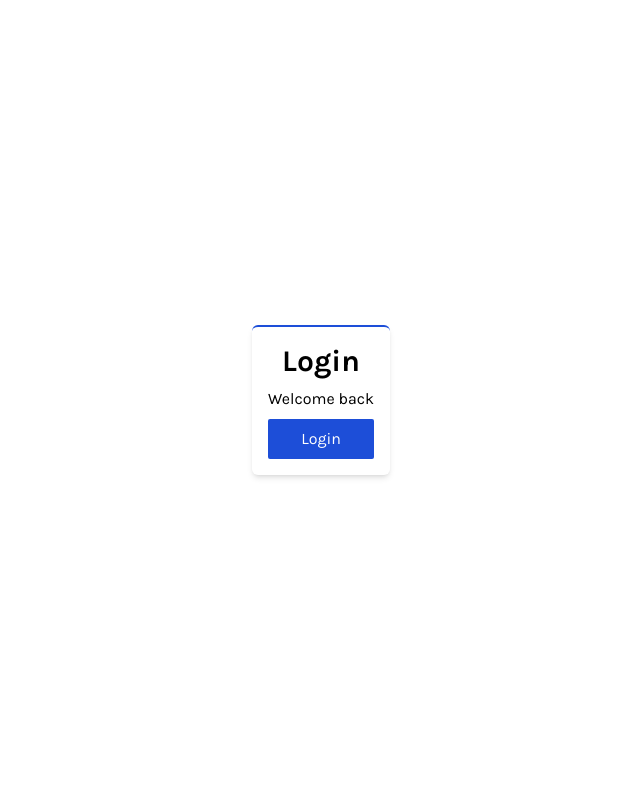
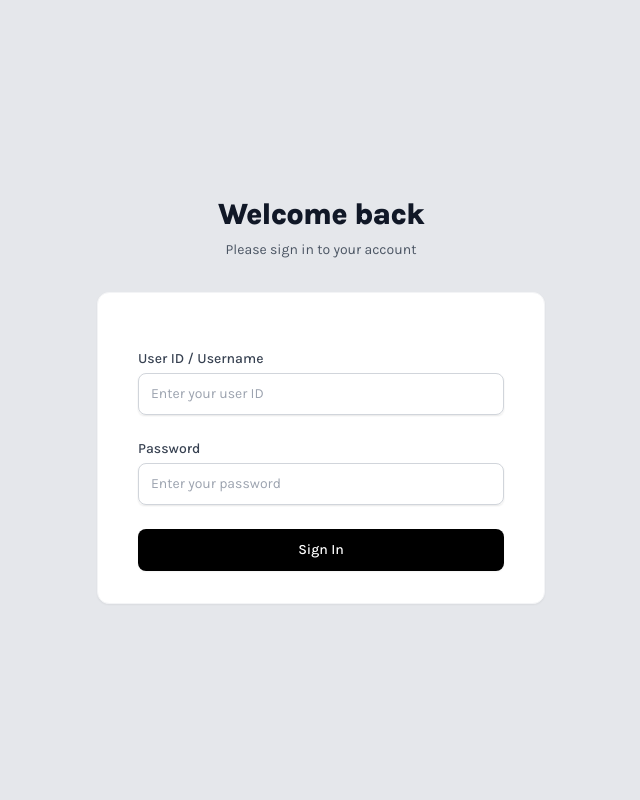
Before and after one commit to alsongarbuja/Human_Resource_Management_System, a Django app: page /auth/login/ in a window 1280 px wide. Shown: the whole page, without its empty margins (319-959 px from the left). Run offline with Django 5.2, Linux system fonts and the light colour scheme; some libraries are stand-ins or nearby versions.

Commit message:
component: add input field component

```diff
--- a/employeemanagement/templates/auth/login.html
+++ b/employeemanagement/templates/auth/login.html
@@ -3,12 +3,42 @@
 {% block title %}Time Clock Management | Login{% endblock title %}
 
 {% block main_content %}
-  <main class="flex items-center justify-center w-full h-screen bg-white text-black">
-    <form class="shadow-md rounded-md border-t-2 border-blue-700 p-4 flex flex-col items-center gap-2">
-      <h3 class="text-3xl font-bold">Login</h3>
-      <p>Welcome back</p>
+  <main class="h-screen flex flex-col justify-center px-8 bg-gray-200">
+    <div class="sm:mx-auto sm:w-full sm:max-w-md">
+      <h2 class="text-center text-3xl font-extrabold tracking-tight text-gray-900">
+        Welcome back
+      </h2>
+      <p class="mt-2 text-center text-sm text-gray-600">
+        Please sign in to your account
+      </p>
+    </div>
 
-      <button type="submit" class="p-2 rounded-sm bg-blue-700 text-white text-center w-full">Login</button>
-    </form>
+    <div class="mt-8 sm:mx-auto sm:w-full sm:max-w-md">
+      <div class="bg-white py-8 px-4 shadow-sm border border-gray-100 sm:rounded-xl sm:px-10">
+        <form class="space-y-6" method="POST">
+          {% csrf_token %}
+
+          {% if form.non_field_errors %}
+            <div class="bg-red-50 border-l-4 border-red-400 p-4 rounded">
+              <div class="flex">
+                <div class="text-sm text-red-700">
+                  {% for error in form.non_field_errors %}
+                    <p>{{ error }}</p>
+                  {% endfor %}
+                </div>
+              </div>
+            </div>
+          {% endif %}
+
+          {% include 'components/input.html'  with id='username' name='username' label='User ID / Username' placeholder='Enter your user ID' required=True error=form.username.errors.0 %}
+          {% include 'components/input.html'  with id='password' name='password' label='Password' type='password' placeholder='Enter your password' required=True error=form.password.errors.0 %}
+
+          <button type="submit"
+              class="w-full flex justify-center py-2.5 px-4 border border-transparent rounded-lg shadow-sm text-sm font-medium text-white bg-black hover:bg-gray-950 focus:outline-none focus:ring-2 focus:ring-offset-2 focus:ring-black transition duration-150 cursor-pointer">
+            Sign In
+          </button>
+        </form>
+      </div>
+    </div>
   </main>
-{% endblock main_content %}
+{% endblock %}
--- /dev/null
+++ b/templates/components/input.html
@@ -0,0 +1,24 @@
+{% comment %} Component for reusable form field {% endcomment %}
+<div class="w-full">
+  {% if label %}
+    <label for="{{ id }}" class="block text-sm font-medium text-gray-700 mb-1">
+      {{ label }}
+    </label>
+  {% endif %}
+
+  <div class="relative rounded-md shadow-sm">
+    <input
+      id="{{ id }}"
+      name="{{ name }}"
+      type="{{ type|default:'text' }}"
+      placeholder="{{ placeholder }}"
+      value="{{ value|default:'' }}"
+      {% if required %}required{% endif %}
+      class="appearance-none block w-full px-3 py-2.5 border border-gray-300 rounded-lg shadow-sm placeholder-gray-400 focus:outline-none focus:ring-black focus:border-black text-sm transition duration-150"
+    >
+  </div>
+
+  {% if error %}
+    <p class="mt-1.5 text-sm text-red-600">{{ error }}</p>
+  {% endif %}
+</div>
```
